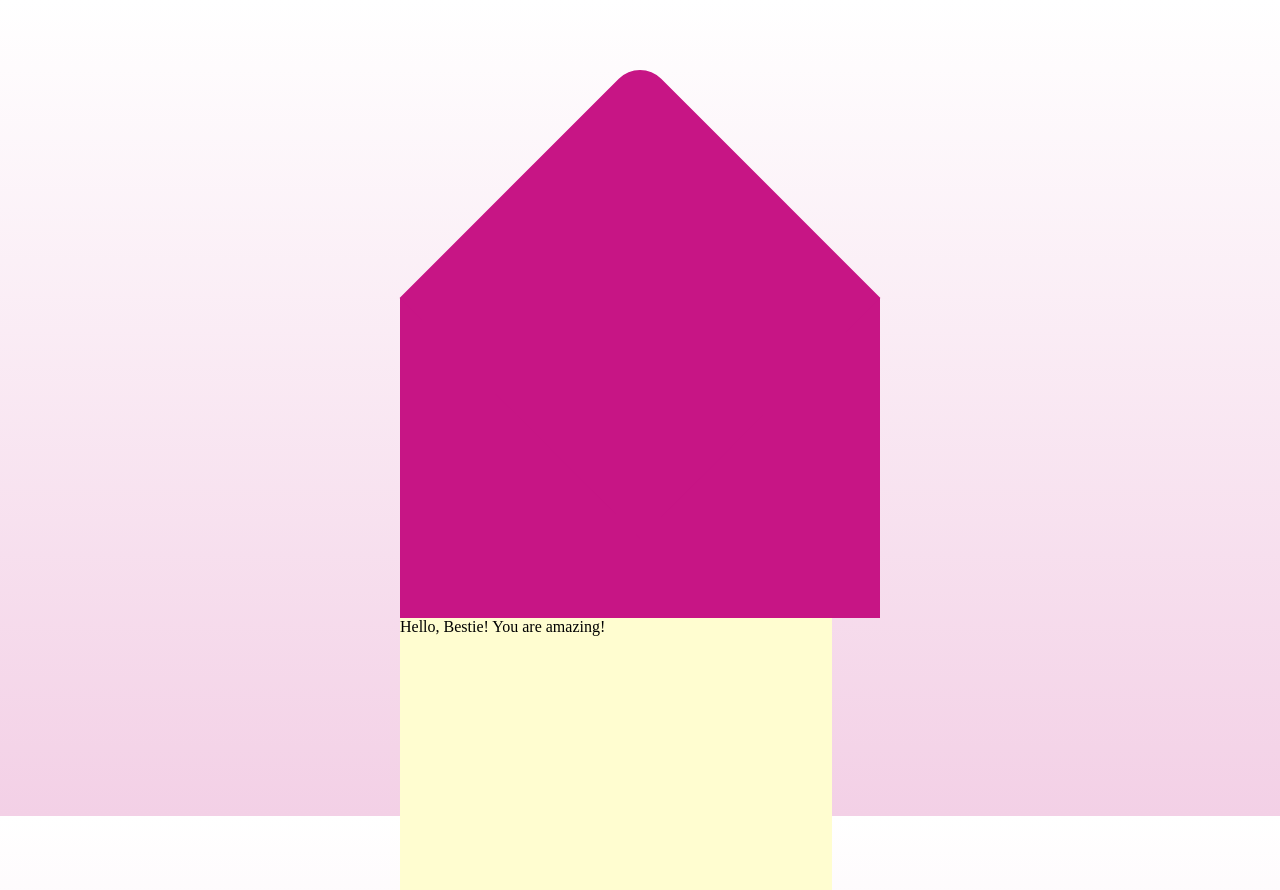
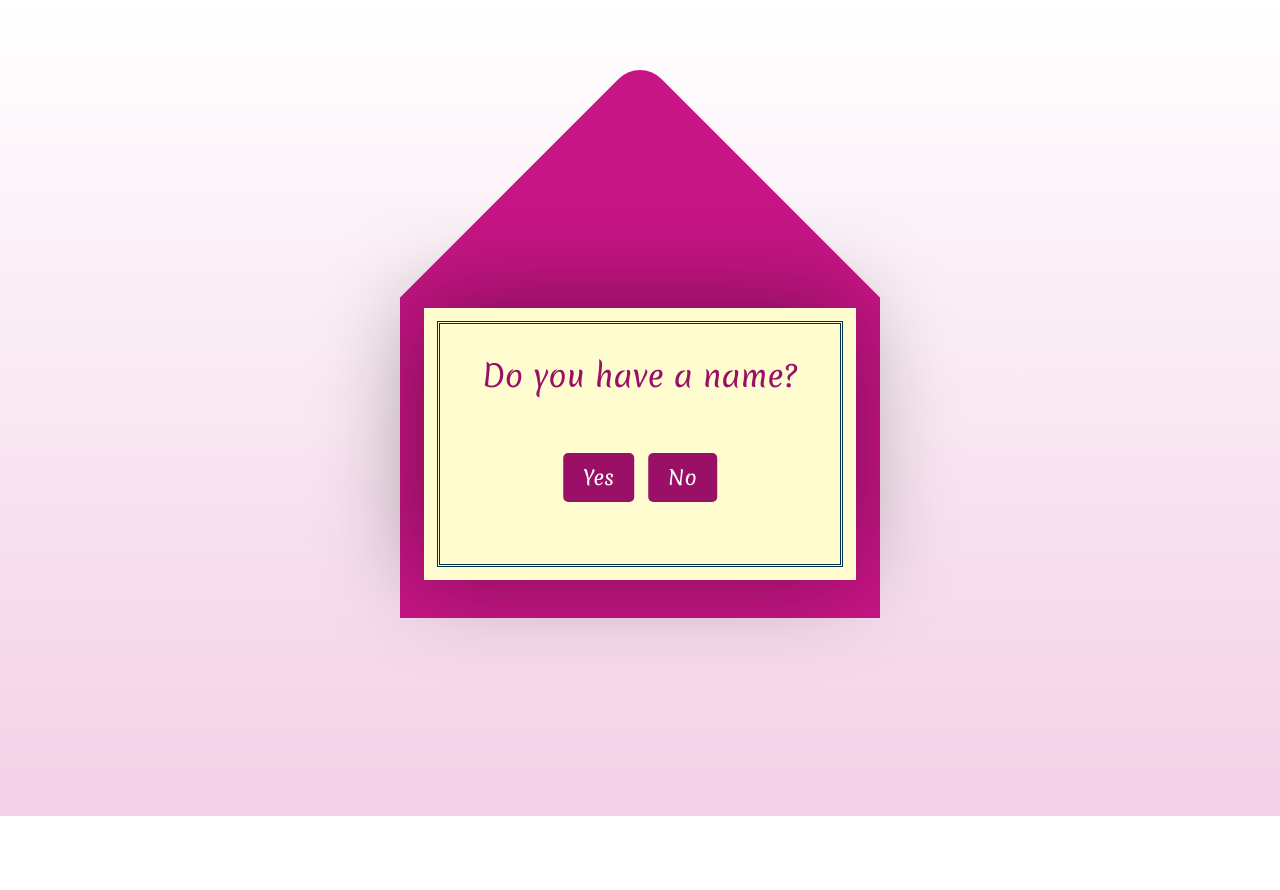
Before and after one commit to hbtasdem/valentines25, a plain HTML site: page index.html in a window 1280 px wide. After the commit the page ends 816 px from the top, so only its background shows below. Drawn offline with Linux system fonts and the light colour scheme.

Commit message:
button added

```diff
--- a/index.html
+++ b/index.html
@@ -1,12 +1,24 @@
 <!DOCTYPE html>
 <html lang="en">
+<head>
+    <meta charset="UTF-8">
+    <meta name="viewport" content="width=device-width, initial-scale=1.0">
+    <title>Call You Mine</title>
+    <link rel="stylesheet" href="styles.css"/>
+    <link href="https://fonts.googleapis.com/css2?family=Merienda:wght@300..900&display=swap" rel="stylesheet">
+</head>
+<body>
     <div class="container">
         <div class="besties">
             <div class="envelope"></div>
             <div class="front"></div>
             <div class="card">
-            <div class="text" > Hello, Bestie! You are amazing! </div>
-            <div class="heart"></div>
+                <div class="text" id="message"> Do you have a name? </div>
+                <!-- Buttons will appear after the initial message -->
+                <div class="buttons" id="buttons" style="display: none;">
+                    <button id="yesBtn">Yes</button>
+                    <button id="noBtn">No</button>
+                </div>
             </div>
             <div class="hearts">
                 <div class="one"></div>
@@ -19,7 +31,6 @@
         <div class="shadow"></div>
     </div>
 
-<head>
-    <link rel="stylesheet" href="styles.css"/>
-</head>
+    <script src="script.js"></script>
+</body>
 </html>
--- a/script.js
+++ b/script.js
@@ -1,9 +1,37 @@
-function showMessage(isYes) {
-    let message = document.getElementById("message");
-    if (isYes) {
-        message.textContent = "Yay! You made my day! 💕";
-    } else {
-        message.textContent = "Oh no! Maybe next time? 😢";
-    }
-    message.classList.remove("hidden");
-}
+// Wait for the DOM to load
+document.addEventListener("DOMContentLoaded", function () {
+    const yesBtn = document.getElementById("yesBtn");
+    const noBtn = document.getElementById("noBtn");
+    const message = document.getElementById("message");
+    const buttons = document.getElementById("buttons");
+
+    // Initially, show the buttons after a delay to simulate the "envelope opening"
+    setTimeout(() => {
+        buttons.style.display = "block";
+    }, 2000); // 2 seconds delay for the envelope to open
+
+    // When the "Yes" button is clicked
+    yesBtn.addEventListener("click", () => {
+        // Shrink the "Yes" button in a loop
+        let scale = 1;
+        const shrinkInterval = setInterval(() => {
+            if (scale > 0.5) {
+                scale -= 0.02; // Shrink by 5% each interval
+                yesBtn.style.transform = `scale(${scale})`;
+            } else {
+                clearInterval(shrinkInterval); // Stop shrinking when it gets too small
+            }
+        }, 100); // Shrink every 100ms
+
+        // Make the "No" button bigger when "Yes" is clicked
+        noBtn.style.transform = "scale(1.5)"; // Make "No" button bigger
+    });
+
+    // When the "No" button is clicked
+    noBtn.addEventListener("click", () => {
+        message.textContent = "Can I call you mine?"; // Change the message text
+        buttons.style.display = "none"; // Hide the buttons
+        // You can add more fun animations or effects here!
+        document.body.style.background = "linear-gradient(#f3d0e6, #ffffff)";
+    });
+});
--- a/styles.css
+++ b/styles.css
@@ -4,14 +4,6 @@ body {
     align-items: center;
     height: 100vh;
     background: linear-gradient(#ffffff, #f3d0e6);
-    /* text-align: center;
-    margin: 0;
-    padding: 75px 0; */
-    /* font-family: "Edu AU VIC WA NT Pre", serif;
-    font-size: 24px; /* Adjust size to make it more readable */
-    /* font-optical-sizing: auto;
-    font-weight: 400;
-    font-style: normal; */
 }
 
 .container {
@@ -50,18 +42,57 @@ body {
     background-color: #fffdd0 ;
     width: 432px;
     height: 272px;
-}
-.heart {
-    color: red;
-    font-size: 50px;
-    animation: bounce 1s infinite;
+    top: 10px;
+    left: 24px;
+    box-shadow: -5px -5px 100px rgba(0,0,0,0.4);
 }
 
-@keyframes bounce {
-    0%, 100% { transform: translateY(0); }
-    50% { transform: translateY(-10px); }
+.card:before{
+    content: "";
+    position: absolute;
+    border: 3px solid #003049;
+    border-style:double;
+    width: 400px;
+    height: 240px;
+    left: 13px;
+    top: 13px;
 }
 
-.hidden {
-    display: none;
+.text {
+    position: absolute;
+    font-family: "Merienda", serif;
+    font-size: 30px;
+    text-align: center;
+    line-height: 35px;
+    top: 50px;
+    left:58px;
+    color: #991066;
 }
+
+.buttons {
+    position: absolute;
+    top: 140px;
+    left: 50%;
+    transform: translateX(-50%);
+}
+
+button {
+    font-family: "Merienda", serif;
+    font-size: 20px;
+    background-color: #991066;
+    color: white;
+    border: none;
+    padding: 10px 20px;
+    margin: 5px;
+    cursor: pointer;
+    border-radius: 5px;
+    transition: transform 0.3s ease;
+}
+
+button:hover {
+    transform: scale(1.1);
+}
+
+button:focus {
+    outline: none;
+}
```
Lines whose indentation alone changed are shown as unchanged.
